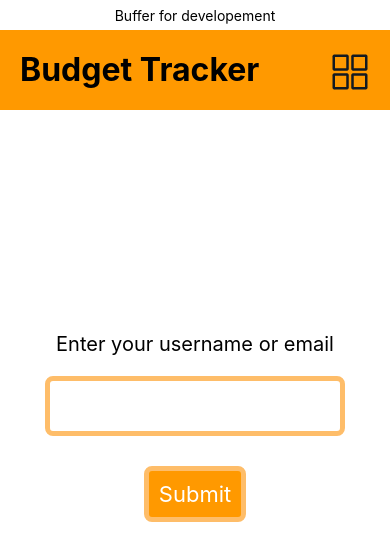
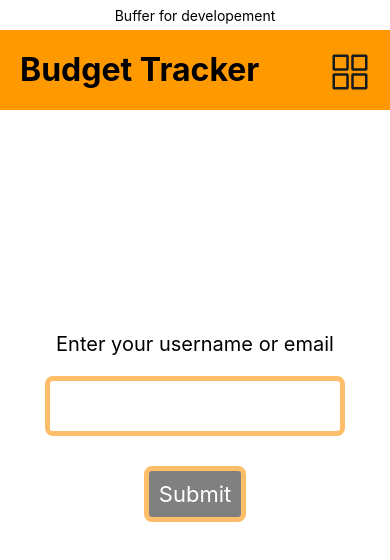
Before and after one commit to purplevarun/deprecated-budget-tracker-app, a React Native app: screen / in a window 390 px wide. Shown: the top 560 px of the page. Built offline with nearby package versions, Linux system fonts and the light colour scheme.

Commit message:
Getting username input in submitBtn component for auth

```diff
--- a/screens/login/components/InputBox.tsx
+++ b/screens/login/components/InputBox.tsx
@@ -1,10 +1,9 @@
-import { useState } from "react";
 import { TextInput } from "react-native";
 import colors from "../../../context/Data/Colors";
+import useData from "../../../context/useData";
 
 const InputBox = () => {
-	const [text, setText] = useState("");
-	const handleChange = (newText: string) => setText(newText);
+	const { loginText, handleLoginTextChange } = useData();
 	return (
 		<TextInput
 			multiline={false}
@@ -19,8 +18,8 @@ const InputBox = () => {
 				width: 300,
 				padding: 10,
 			}}
-			value={text}
-			onChangeText={handleChange}
+			value={loginText}
+			onChangeText={handleLoginTextChange}
 			selectionColor={colors.primary}
 		/>
 	);
--- a/screens/login/components/SubmitBtn.tsx
+++ b/screens/login/components/SubmitBtn.tsx
@@ -3,12 +3,11 @@ import colors from "../../../context/Data/Colors";
 import useData from "../../../context/useData";
 
 const SubmitBtn = () => {
-	const { saveUser, user } = useData();
-
-	const handlePress = () => {
-		saveUser({ username: "purplevarun" });
-		console.log(user);
+	const { loginText } = useData();
+	const disabled = () => {
+		return loginText.length < 1;
 	};
+	const handlePress = () => {};
 
 	return (
 		<TouchableOpacity
@@ -19,9 +18,10 @@ const SubmitBtn = () => {
 				marginTop: 30,
 				borderColor: colors.secondary,
 				borderWidth: 5,
-				backgroundColor: colors.primary,
+				backgroundColor: disabled() ? colors.grey : colors.primary,
 				borderRadius: 8,
 			}}
+			disabled={disabled()}
 		>
 			<Text
 				style={{
```
